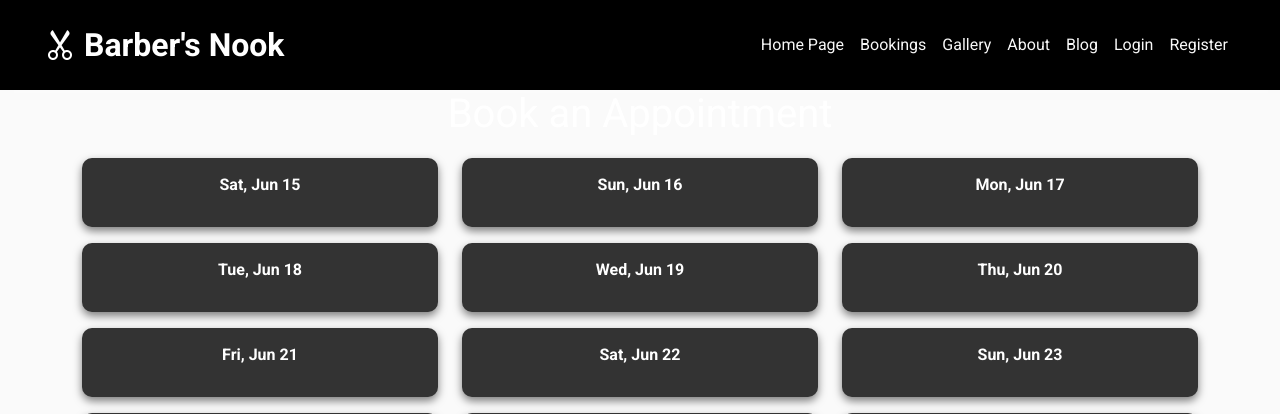
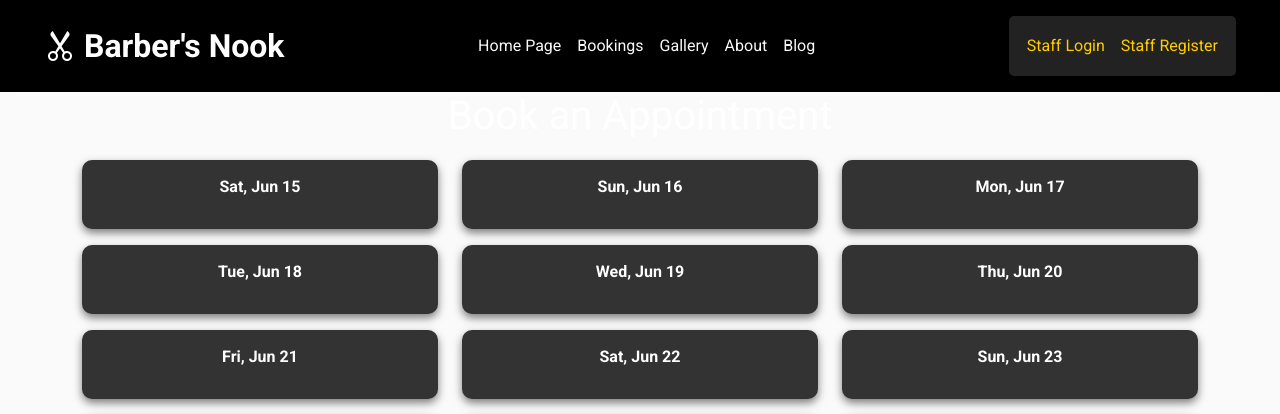
Before and after one commit to JesseRoss001/Barbershop, a Django app: page /book/ in a window 1280 px wide. Shown: the top 414 px of the page. Run offline with Django 5.2, Linux system fonts and the light colour scheme.

Commit message:
update login and register

```diff
--- a/barbershop/barberapp/templates/barberapp/login.html
+++ b/barbershop/barberapp/templates/barberapp/login.html
@@ -3,12 +3,12 @@
 <head>
     <meta charset="UTF-8">
     <meta name="viewport" content="width=device-width, initial-scale=1.0">
-    <title>Login</title>
+    <title>Staff Login</title>
     <link href="https://cdn.jsdelivr.net/npm/bootstrap@5.3.3/dist/css/bootstrap.min.css" rel="stylesheet">
 </head>
 <body>
     <div class="container mt-5">
-        <h2>Login</h2>
+        <h2>Staff Login</h2>
         <form method="post">
             {% csrf_token %}
             <div class="mb-3">
--- a/barbershop/barberapp/templates/barberapp/register.html
+++ b/barbershop/barberapp/templates/barberapp/register.html
@@ -3,12 +3,12 @@
 <head>
     <meta charset="UTF-8">
     <meta name="viewport" content="width=device-width, initial-scale=1.0">
-    <title>Register</title>
+    <title>Staff Register</title>
     <link href="https://cdn.jsdelivr.net/npm/bootstrap@5.3.3/dist/css/bootstrap.min.css" rel="stylesheet">
 </head>
 <body>
     <div class="container mt-5">
-        <h2>Register</h2>
+        <h2>Staff Register</h2>
         <form method="post">
             {% csrf_token %}
             {{ form.as_p }}
--- a/barbershop/barberapp/templates/base.html
+++ b/barbershop/barberapp/templates/base.html
@@ -5,7 +5,7 @@
     <meta charset="UTF-8">
     <meta name="viewport" content="width=device-width, initial-scale=1.0">
     <title>Barber's Nook</title>
-    <link href="https://cdn.jsdelivr.net/npm/bootstrap@5.3.3/dist/css/bootstrap.min.css" rel="stylesheet" integrity="sha384-QWTKZyjpPEjISv5WaRU9OFeRpok6YctnYmDr5pNlyT2bRjXh0JMhjY6hW+ALEwIH" crossorigin="anonymous">
+    <link href="https://cdn.jsdelivr.net/npm/bootstrap@5.3.3/dist/css/bootstrap.min.css" rel="stylesheet">
     <link href="https://cdn.jsdelivr.net/npm/bootstrap-icons/font/bootstrap-icons.css" rel="stylesheet">
     <link href="https://fonts.googleapis.com/css2?family=Roboto:wght@400;700&display=swap" rel="stylesheet">
     <style>
@@ -31,9 +31,7 @@
 
             /* Font Size Variables */
             --heading-font-size: 24px;
-    /* Example heading size, adjust as needed */
             --body-font-size: 16px;
-    /* Example body text size, adjust as needed */
         }
 
         body,
@@ -69,9 +67,6 @@ header {
             box-shadow: 0 4px 8px rgba(255, 255, 255, 0.15);
         }
 
-
-
-
         .navbar {
             display: flex;
             justify-content: space-between;
@@ -79,7 +74,9 @@ header {
             padding: 0 2rem;
         }
 
-.navbar-width {max-width: 1350px;}
+        .navbar-width {
+            max-width: 1350px;
+        }
 
         .navbar-brand {
             font-weight: 700;
@@ -103,9 +100,7 @@ header {
 
         main {
             flex: 1;
-    /* This makes the main content area take up the remaining space */
             background-color: #fafafa;
-
         }
 
         .footer {
@@ -128,6 +123,19 @@ main {
             color: var(--brand-hover-color);
         }
 
+        .staff-links {
+            background-color: #222;
+            padding: 10px;
+            border-radius: 5px;
+        }
+
+        .staff-links .nav-link {
+            color: #ffcc00;
+        }
+
+        .staff-links .nav-link:hover {
+            color: #ff9900;
+        }
     </style>
 </head>
 
@@ -143,16 +151,19 @@ main {
                         <li class="nav-item"><a class="nav-link" href="{% url 'gallery' %}">Gallery</a></li>
                         <li class="nav-item"><a class="nav-link" href="{% url 'about' %}">About</a></li>
                         <li class="nav-item"><a class="nav-link" href="{% url 'blog' %}">Blog</a></li>
+                    </ul>
+                </nav>
+                <div class="staff-links ms-3">
+                    <ul class="navbar-nav">
                         {% if user.is_authenticated %}
-                        <li class="nav-item"><a class="nav-link" href="{% url 'staff_availability' %}">Availability</a></li>
+                            <li class="nav-item"><a class="nav-link" href="{% url 'staff_availability' %}">Staff Availability</a></li>
                             <li class="nav-item"><a class="nav-link" href="{% url 'logout' %}">Logout</a></li>
                         {% else %}
-                        <li class="nav-item"><a class="nav-link" href="{% url 'login' %}">Login</a></li>
-                        <li class="nav-item"><a class="nav-link" href="{% url 'register' %}">Register</a></li>
+                            <li class="nav-item"><a class="nav-link" href="{% url 'login' %}">Staff Login</a></li>
+                            <li class="nav-item"><a class="nav-link" href="{% url 'register' %}">Staff Register</a></li>
                         {% endif %}
-
                     </ul>
-                </nav>
+                </div>
             </div>
         </header>
         <main>
@@ -163,18 +174,18 @@ main {
         <footer class="footer">
             <div class="container">
                 <div class="row d-flex justify-content-center align-items-center">
-                    <div class="col-11 col-md-4 text-center  mb-3 mb-md-0">
+                    <div class="col-11 col-md-4 text-center mb-3 mb-md-0">
                         <h5>About Barber's Nook</h5>
                         <p>Cutting-edge styles, classic shaves. Visit us to transform your look!</p>
                     </div>
-                    <div class="col-12 col-md-4 text-center  mb-3 mb-md-0">
+                    <div class="col-12 col-md-4 text-center mb-3 mb-md-0">
                         <h5>Contact Us</h5>
                         <p>Phone: (123) 456-7890</p>
                         <p>Email: style@barbersnook.com</p>
                     </div>
-                    <div class="col-12 col-md-4 text-center  mb-3 mb-md-0">
+                    <div class="col-12 col-md-4 text-center mb-3 mb-md-0">
                         <h5>Connect with Us</h5>
-                        <div class="social-icons d-flex justify-content-center ">
+                        <div class="social-icons d-flex justify-content-center">
                             <a href="#" class="bi bi-facebook me-3"></a>
                             <a href="#" class="bi bi-instagram me-3"></a>
                             <a href="#" class="bi bi-linkedin me-3"></a>
@@ -186,9 +197,8 @@ main {
                 <p class="text-center mt-4">© 2024 Barber's Nook: All rights reserved.</p>
             </div>
         </footer>
-
     </div>
-    <script src="https://cdn.jsdelivr.net/npm/bootstrap@5.3.3/dist/js/bootstrap.bundle.min.js" integrity="sha384-YvpcrYf0tY3lHB60NNkmXc5s9fDVZLESaAA55NDzOxhy9GkcIdslK1eN7N6jIeHz" crossorigin="anonymous"></script>
+    <script src="https://cdn.jsdelivr.net/npm/bootstrap@5.3.3/dist/js/bootstrap.bundle.min.js"></script>
 </body>
 
 </html>
```
Lines whose indentation alone changed are shown as unchanged.
